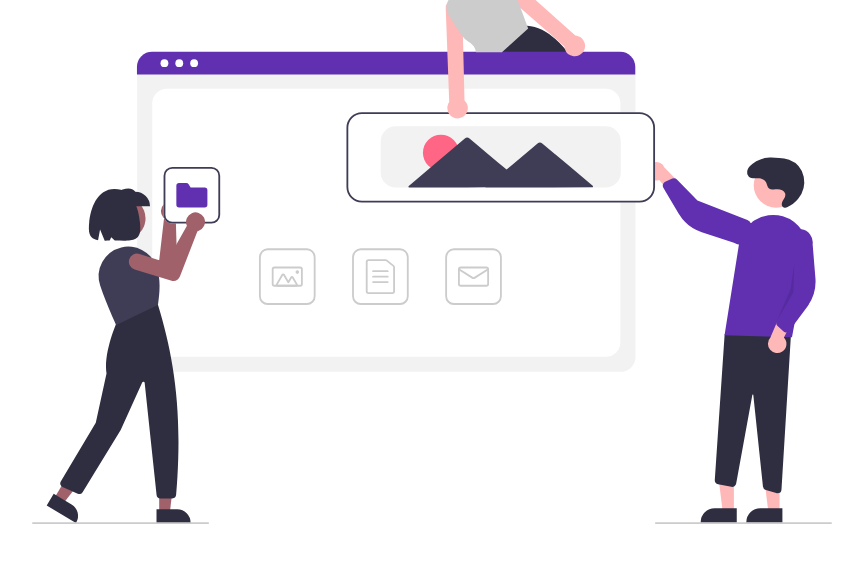
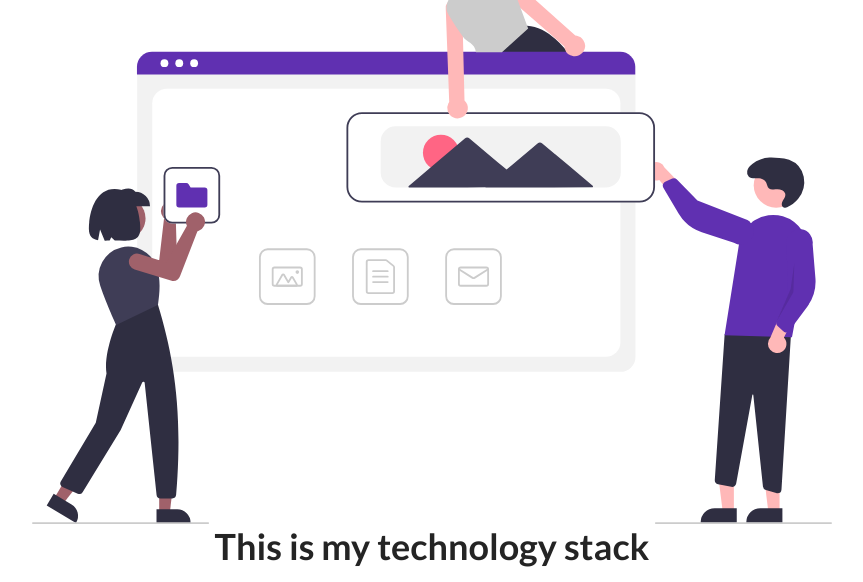
Before and after one commit to DeeOkw/CSS-CC, a plain HTML site: page portfolio.html in a window 1280 px wide. Shown: the part 541-1123 px from the top of the page, without its empty margins (208-1071 px from the left). Before the commit the page ends 1065 px from the top, so only its background shows below. Drawn offline with Linux system fonts and the light colour scheme.

Commit message:
languages

```diff
--- a/portfolio.html
+++ b/portfolio.html
@@ -67,5 +67,20 @@
     <img src="./Assets/undraw_websites.svg" class="about-me__image" alt="">
 </figure>
 </div>
+</div>
+<section id="Languages">
+     <div class="container">
+        <div class="row">
+            <h1 class="section__title"> This is my technology stack</h1>
+            <div class="language__list">
+                <div class="language">
+                    <figure class="languauge__img--wrapper">
+                        <img src="" alt="" class="language__img">
+                    </figure>
+                </div>
+            </div>
+        </div>
+        </div>
+</section>
 </body>
 </html>
```
